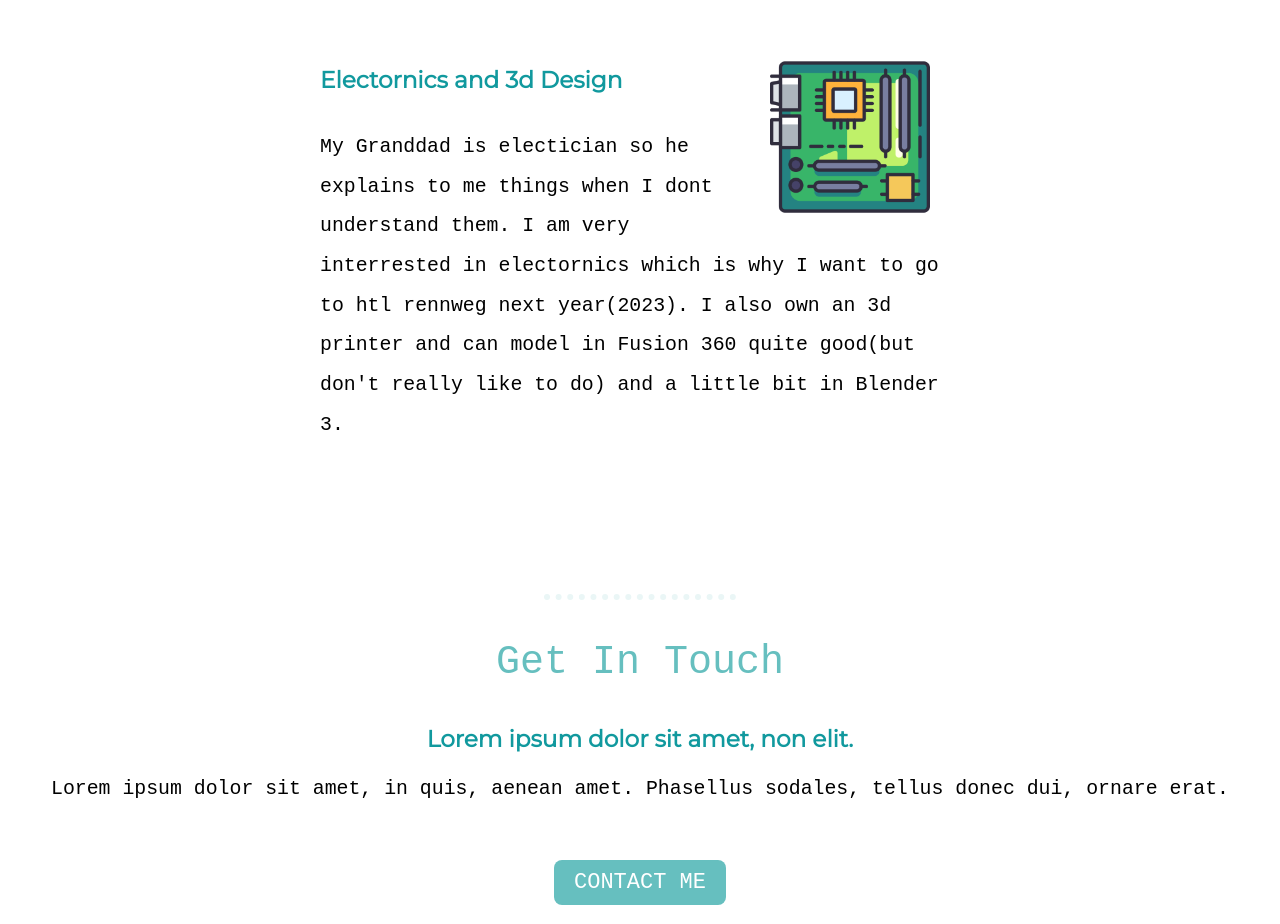
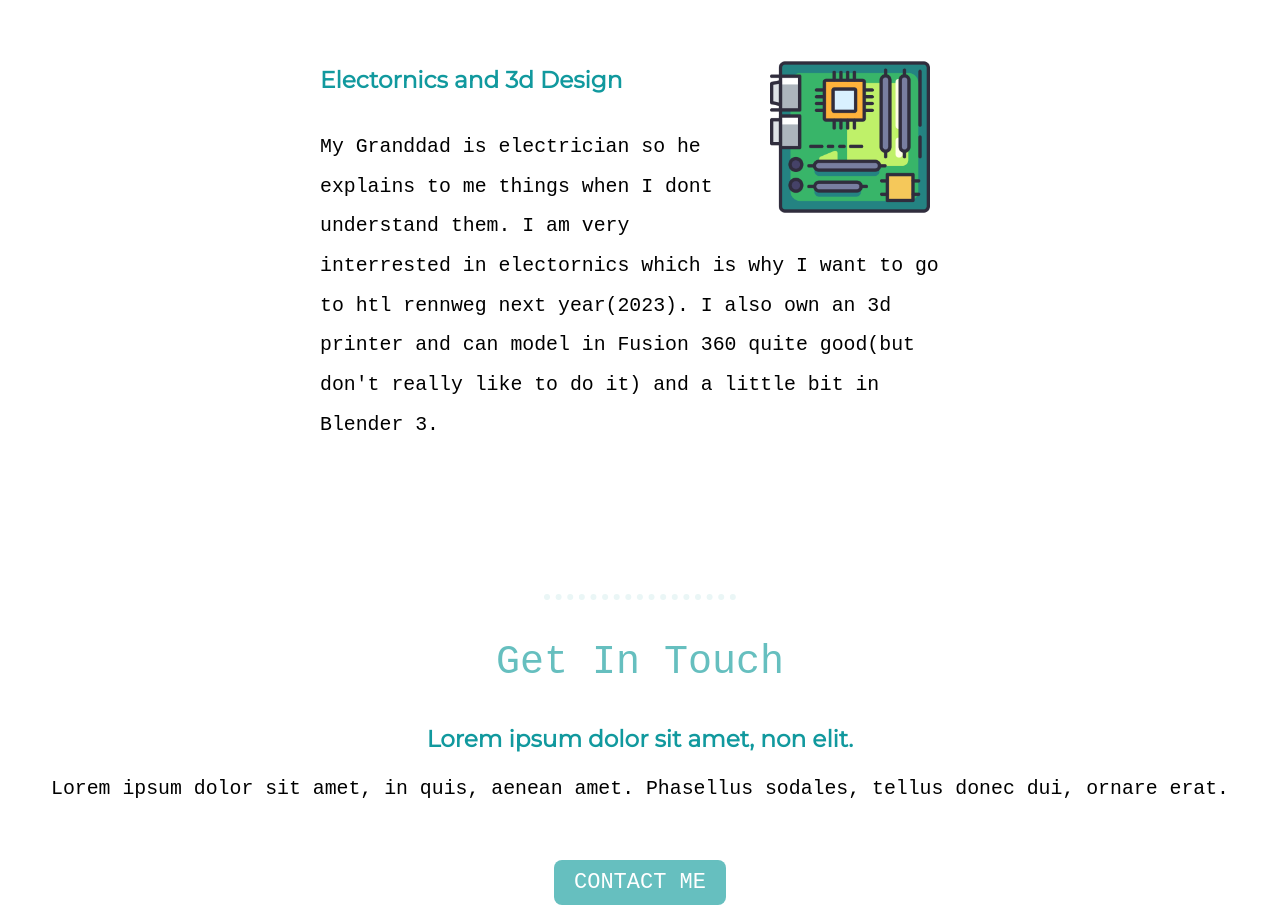
Before and after one commit to Alexaamazonprima/cv, a plain HTML site: page index.html in a window 1280 px wide. Shown: the part 2240-3164 px from the top of the page. Drawn offline with Linux system fonts and the light colour scheme.

Commit message:
grammar correction

```diff
--- a/index.html
+++ b/index.html
@@ -35,7 +35,7 @@
               <div class="skill-row">
                 <img class="chilli-image" src="images/motherboard.png" alt="">
                 <h3 class="skill-heading1">Electornics and 3d Design</h3>
-                <p class="skill-text1">My Granddad is electician so he explains to me things when I dont understand them. I am very interrested in electornics which is why I want to go to htl rennweg next year(2023). I also own an 3d printer and can model in Fusion 360 quite good(but don't really like to do) and a little bit in Blender 3.</p>
+                <p class="skill-text1">My Granddad is electrician so he explains to me things when I dont understand them. I am very interrested in electornics which is why I want to go to htl rennweg next year(2023). I also own an 3d printer and can model in Fusion 360 quite good(but don't really like to do it) and a little bit in Blender 3.</p>
               </div>
             </div>
             <div class="contact-me">
```
